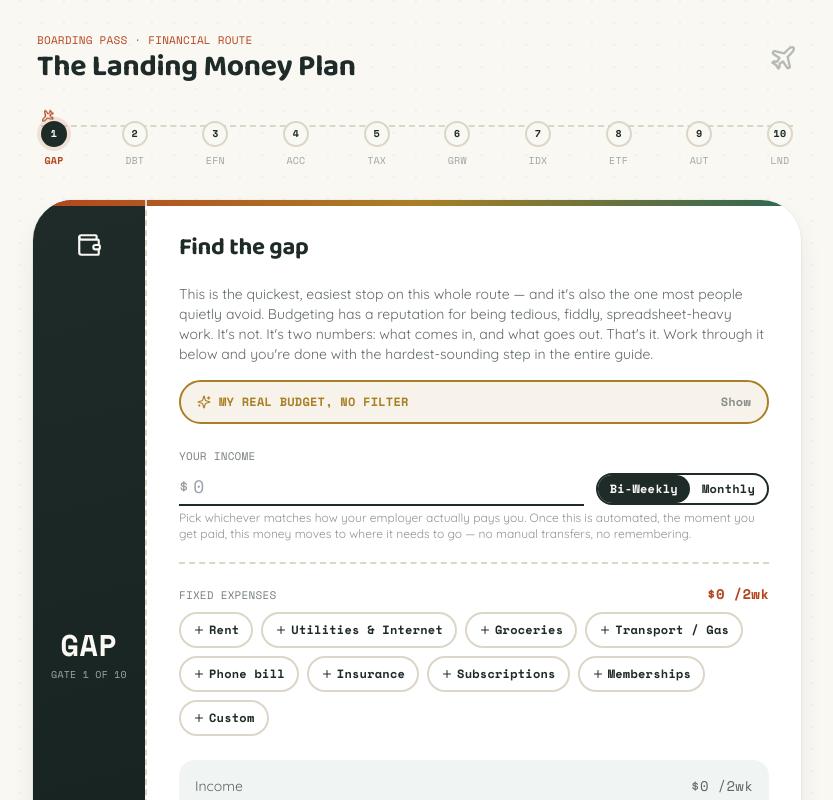
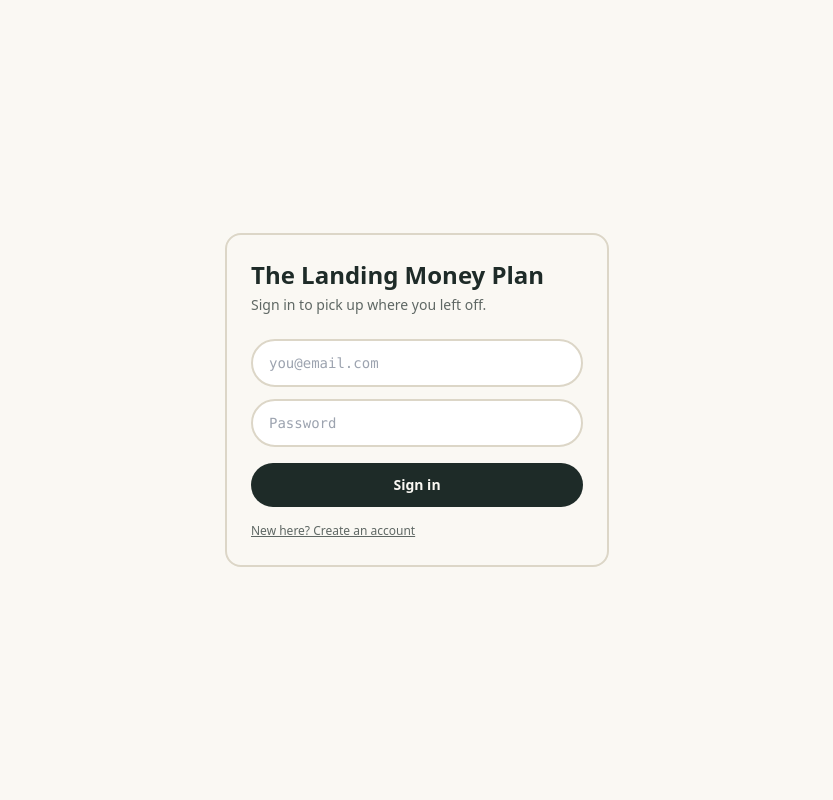
Before and after one commit to brianran-lab/Landing-Money-Plan-, a React (Vite) app: page /plan in a window 1280 px wide. Shown: the top 800 px of the page, without its empty margins (223-1056 px from the left). Built offline with nearby package versions, Linux system fonts and the light colour scheme.

Commit message:
Update App.jsx

```diff
--- a/src/App.jsx
+++ b/src/App.jsx
@@ -1,13 +1,14 @@
 import { BrowserRouter, Routes, Route } from "react-router-dom";
 import Website from "./pages/Website.jsx";
 import Plan from "./pages/Plan.jsx";
+import AuthGate from "./AuthGate";
 
 export default function App() {
   return (
     <BrowserRouter>
       <Routes>
         <Route path="/" element={<Website />} />
-        <Route path="/plan" element={<Plan />} />
+                        <Route path="/plan" element={<AuthGate><Plan /></AuthGate>} />
       </Routes>
     </BrowserRouter>
   );
```
